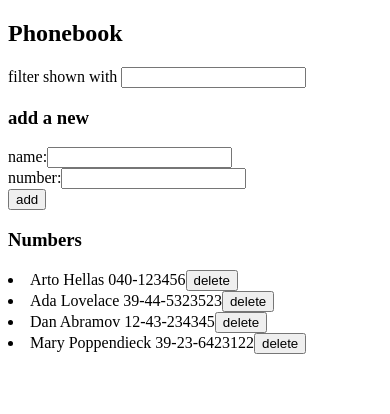
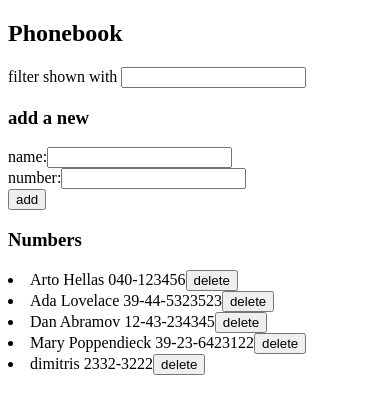
Before and after one commit to darab1/fullstackopen-course, a React (Create React App) app in the folder part2/phonebook/: page / in a window 390 px wide. Shown: the top 414 px of the page. Built offline with nearby package versions, Linux system fonts and the light colour scheme; data requests are answered from the project's data file.

Commit message:
Finished 2.16: Phonebook step11

```diff
--- a/part2/phonebook/db.json
+++ b/part2/phonebook/db.json
@@ -19,6 +19,11 @@
       "name": "Mary Poppendieck",
       "number": "39-23-6423122",
       "id": 4
+    },
+    {
+      "name": "dimitris",
+      "number": "2332-3222",
+      "id": 9
     }
   ]
 }
--- a/part2/phonebook/src/App.js
+++ b/part2/phonebook/src/App.js
@@ -4,12 +4,17 @@ import personService from './services/persons'
 import Filter from './components/Filter'
 import PersonForm from './components/PersonForm'
 import Persons from './components/Persons'
+import Notification from './components/Notification'
 
 const App = () => {
   const [persons, setPersons] = useState([])
   const [newName, setNewName] = useState('')
   const [newNumber, setNewNumber] = useState('')
   const [filter, setFilter] = useState('')
+  const [message, setMessage] = useState({
+    type: null,
+    text: ''
+  })
 
   useEffect(() => {
     personService
@@ -17,8 +22,9 @@ const App = () => {
       .then(initialPersons => {
         setPersons(initialPersons)
       })
-  }, [])
+  }, [persons])
 
+  // Add a new person to the phonebook
   function addNewPerson(event) {
     event.preventDefault()
     const names = persons.map(person => person.name.toLowerCase())
@@ -41,14 +47,20 @@ const App = () => {
     personService
       .createNewPerson(newPersonObj)
       .then(returnedPerson => {
+        setNotificationMsg({
+          type: 'success',
+          text: `Added ${newPersonObj.name}`
+        })
         setPersons(persons.concat(returnedPerson))
         setNewName('')
         setNewNumber('')
       })
   }
 
+  // Update a person's number
   function updatePerson(id) {
     const personToUpdate = persons.find(p => p.id === id)
+    console.log('personToUpdate', personToUpdate)
     const updatedPerson = {
       ...personToUpdate,
       number: newNumber
@@ -58,15 +70,21 @@ const App = () => {
       .updatePerson(id, updatedPerson)
       .then(returnedPerson => {
         setPersons(prevPersons => {
-          return prevPersons.map(p => {
-            return p.id === id
+          setNotificationMsg({
+            type: 'success',
+            text: `Changed ${updatedPerson.name}'s number`
+          })
+          const updatedPersons = prevPersons.map(p =>
+              p.id === id
               ? { ...p, number: returnedPerson.number }
               : p
-          })
+          )
+          return updatedPersons
         })
       })
   }
 
+  // Remove a person from the phonebook
   function removePerson(id) {
     const personToRemove = persons.find(p => p.id === id)
 
@@ -74,9 +92,28 @@ const App = () => {
       personService
         .deletePerson(id)
         .then(() => {
+          setNotificationMsg({
+            type: 'success',
+            text: `Successfully removed ${personToRemove.name} from the database`
+          })
           setPersons(persons.filter(p => p.id !== id))
         })
     }
+  }
+
+  // Change the message state
+  function setNotificationMsg(msgObj) {
+    setMessage({
+      type: msgObj.type,
+      text: msgObj.text
+    })
+
+    setTimeout(() => {
+      setMessage({
+        type: null,
+        text: ''
+      })
+    }, 5000)
   }
 
   function handleNameChange(event) {
@@ -97,6 +134,7 @@ const App = () => {
   return (
     <div>
       <h2>Phonebook</h2>
+      <Notification message={message} />
       <Filter
         filter={filter}
         handleFilterChange={handleFilterChange}
--- /dev/null
+++ b/part2/phonebook/src/components/Notification.js
@@ -0,0 +1,24 @@
+const Notification = (props) => {
+  let styles = {}
+  if (props.message.type === null) {
+    return null
+  } else if (props.message.type === 'success') {
+    styles = {
+      color: 'green',
+      background: 'lightgrey',
+      fontSize: '20px',
+      borderStyle: 'solid',
+      borderRadius: '5px',
+      padding: '10px',
+      marginBottom: '10px'
+    }
+  }
+
+  return (
+    <div className={props.message.type} style={styles}>
+      {props.message.text}
+    </div>
+  )
+}
+
+export default Notification
```
